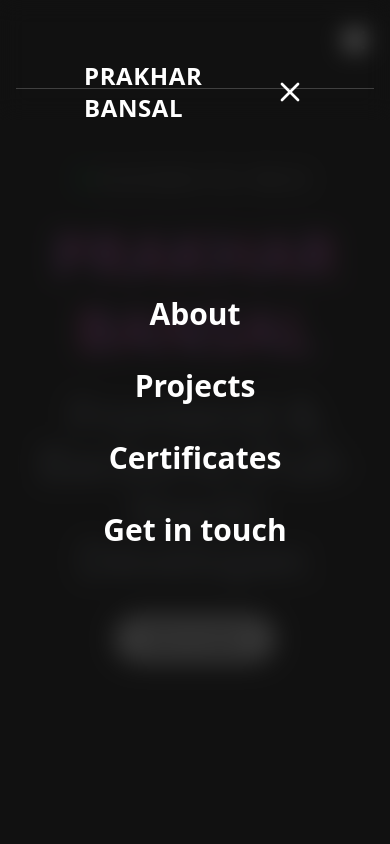
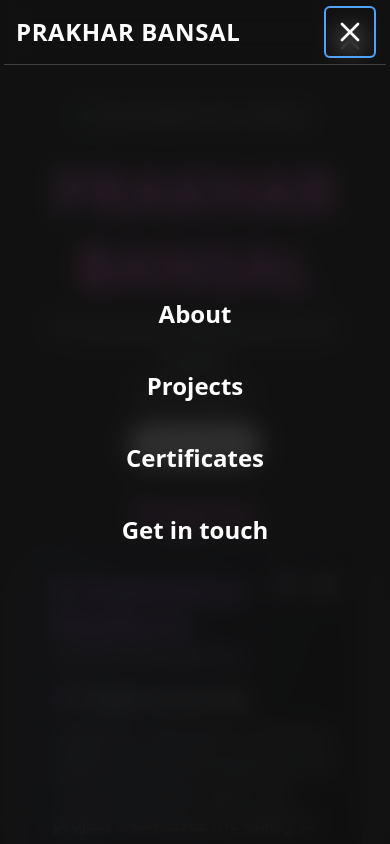
Before and after one commit to Prakharbansall/Portfolio, a React (Vite) app: page / in a window 390 px wide. Both pictures are taken after a click on the button "Open menu". Shown: the top 844 px of the page. Built offline with nearby package versions, Linux system fonts and the light colour scheme.

Commit message:
Updated the file with new changes

```diff
--- a/src/Project.jsx
+++ b/src/Project.jsx
@@ -91,7 +91,7 @@ export default function ProjectCard() {
   };
 
   return (
-    <div id="projects" className="space-y-12 sm:space-y-14 md:space-y-16 px-3 sm:px-4 md:px-0">
+  <div id="projects" className="space-y-10 sm:space-y-14 md:space-y-16 px-2 sm:px-4 md:px-0 mt-8 sm:mt-10">
       <h2 className="text-center text-3xl sm:text-4xl md:text-5xl font-extrabold mb-4 sm:mb-6 bg-clip-text text-transparent bg-gradient-to-r from-purple-400 to-pink-500">
         Projects
       </h2>
--- a/src/landing.jsx
+++ b/src/landing.jsx
@@ -3,7 +3,7 @@ import { motion as Motion } from "framer-motion";
 export default function About() {
   return (
     <>
-      <div id="hero" className="min-h-screen flex flex-col items-center mt-[95px] text-white text-center px-4">
+  <div id="hero" className="flex flex-col items-center mt-8 sm:mt-[95px] text-white text-center px-2 sm:px-4">
         {/* Current role */}
         <div className="flex items-center space-x-2 mb-6">
         <div className="relative">
@@ -48,12 +48,12 @@ export default function About() {
           ))}
         </Motion.div>
 
-        <p className="text-5xl  text-gray-400 mt-6">
+  <p className="text-2xl sm:text-5xl text-gray-400 mt-2 sm:mt-6">
           Frontend & Backend (Full-Stack) <br/> Developer.
         </p>
 
         {/* Button */}
-        <a href="#contact" className="mt-8 px-8 py-3 rounded-full bg-white text-black font-semibold hover:bg-gray-200 transition">
+  <a href="#contact" className="mt-4 sm:mt-8 px-4 sm:px-8 py-2 sm:py-3 rounded-full bg-white text-black font-semibold hover:bg-gray-200 transition">
           Get in touch
         </a>
 
--- a/src/nav.jsx
+++ b/src/nav.jsx
@@ -62,8 +62,8 @@ export default function Nav() {
   return (
     <>
       {/* NAVBAR */}
-      <nav className="fixed top-0 left-0 w-full h-16 bg-[rgba(0, 0, 0, 0.65)] backdrop-blur-md z-[3000] px-15 py-15 p-9">
-        <div className="flex justify-between items-center max-w-[1400px] mx-auto w-full px-6">
+      <nav className="fixed top-0 left-0 w-full h-16 bg-[rgba(0, 0, 0, 0.65)] backdrop-blur-md z-[3000] px-2 sm:px-6 py-2 sm:py-4">
+        <div className="flex justify-between items-center max-w-[1400px] mx-auto w-full px-2 sm:px-6">
           {/* Logo */}
           <h1 className="text-white font-bold text-2xl tracking-wide">
             <a
@@ -78,7 +78,7 @@ export default function Nav() {
           </h1>
 
           {/* Desktop Links */}
-          <ul className="hidden md:flex gap-9 ml-auto">
+          <ul className="hidden md:flex gap-6 lg:gap-9 ml-auto">
             {[
               { label: "About", href: "#about-me" },
               { label: "Projects", href: "#projects" },
@@ -99,7 +99,7 @@ export default function Nav() {
 
           {/* Hamburger (mobile only) */}
           <button
-            className="md:hidden ml-auto text-white"
+            className="md:hidden ml-auto text-white p-2 rounded focus:outline-none focus:ring-2 focus:ring-blue-400"
             onClick={toggleMenu}
             aria-label={isOpen ? "Close menu" : "Open menu"}
             aria-expanded={isOpen}
@@ -109,8 +109,8 @@ export default function Nav() {
         </div>
       </nav>
 
-      {/* Progress Bar (separate from nav, old effect) */}
-      <div className="fixed top-[88px] md:top-[120px] left-0 right-0 mx-auto h-[1px] bg-white/20 z-[3001] max-w-[1800px] w-[92%] md:w-[90%]">
+      {/* Progress Bar (aligned with navbar bottom) */}
+      <div className="fixed left-0 right-0 mx-auto h-[1px] bg-white/20 z-[3001] max-w-[1800px] w-[98%] sm:w-[92%] md:w-[90%]" style={{ top: '4rem' }}>
         <div
           className="h-full bg-white transition-all duration-100 ease-out"
           style={{ width: `${scrollPercentage}%` }}
@@ -126,7 +126,7 @@ export default function Nav() {
       >
         {/* Close Button (redundant with navbar button); keep for accessibility on smaller screens */}
         <button
-          className="absolute top-6 right-[5vw] text-white md:hidden"
+          className="absolute top-4 right-4 sm:top-6 sm:right-[5vw] text-white md:hidden p-2 rounded focus:outline-none focus:ring-2 focus:ring-blue-400"
           onClick={toggleMenu}
           aria-label="Close menu"
           aria-expanded={isOpen}
@@ -135,7 +135,7 @@ export default function Nav() {
         </button>
 
         {/* Mobile Links */}
-        <ul className="text-center space-y-9">
+        <ul className="text-center space-y-6 sm:space-y-9 px-4">
           {[
             { label: "About", href: "#about-me" },
             { label: "Projects", href: "#projects" },
@@ -146,7 +146,7 @@ export default function Nav() {
               <a
                 href={link.href}
                 onClick={toggleMenu}
-                className="text-white text-3xl font-semibold hover:text-blue-400 transition-colors"
+                className="text-white text-2xl sm:text-3xl font-semibold hover:text-blue-400 transition-colors block py-2"
               >
                 {link.label}
               </a>
```
